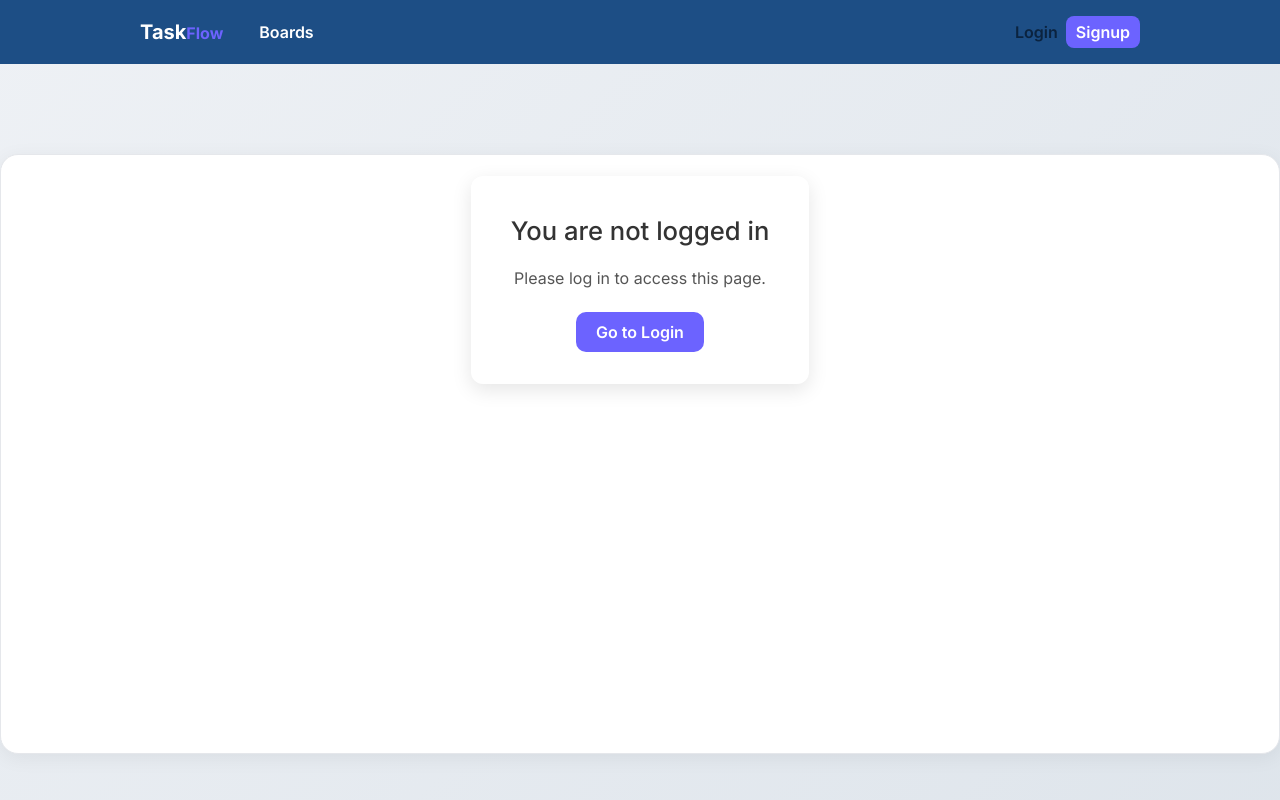
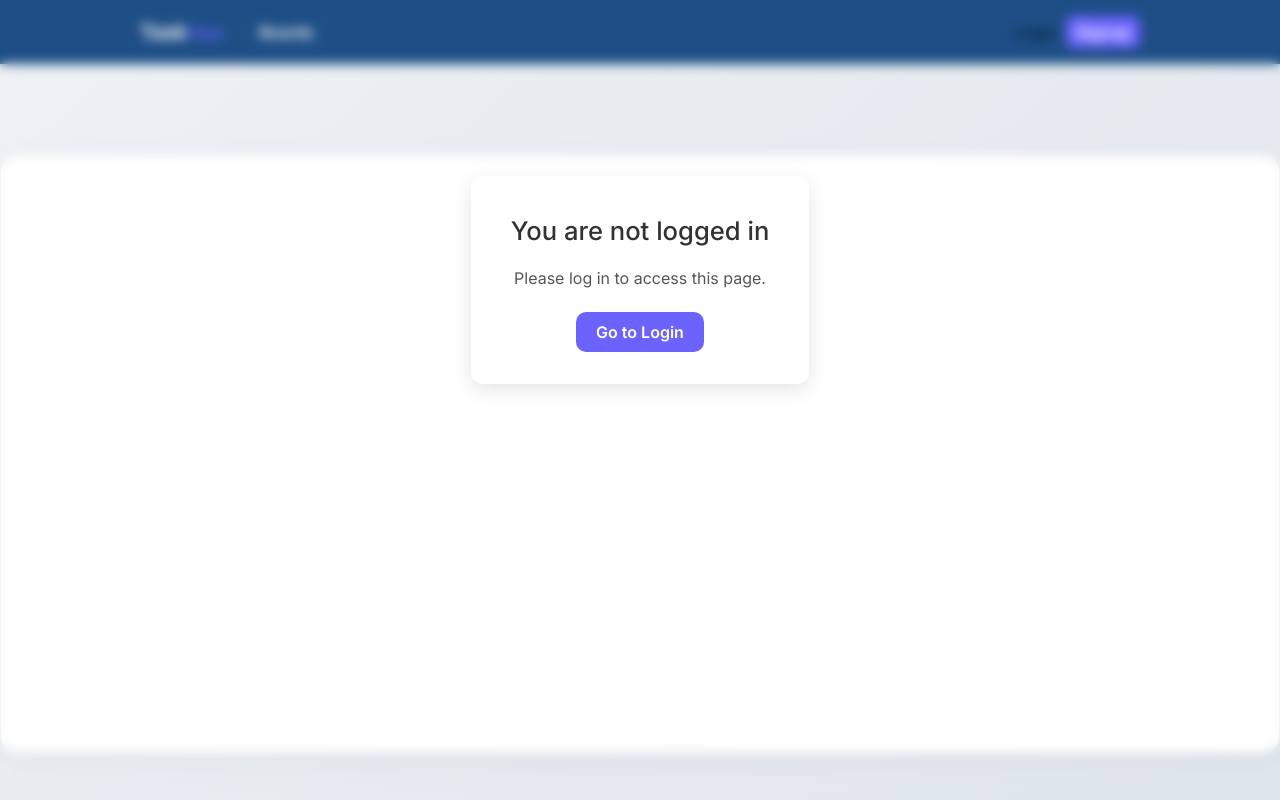
Before and after one commit to deepika5791/task-management-client-app, a React (Vite) app: page / in a window 1280 px wide. Both pictures are taken after a click on the button "Get Started". Shown: the top 800 px of the page. Built offline with nearby package versions, Linux system fonts and the light colour scheme.

Commit message:
added filter

```diff
--- a/src/App.css
+++ b/src/App.css
@@ -50,6 +50,7 @@ body {
   z-index: 999;
 }
 
+
 .wrapper{
   filter:blur(3px);
   background:red;
--- a/src/App.jsx
+++ b/src/App.jsx
@@ -66,12 +66,13 @@ const App = () => {
       <div className={!hideNavbar ? "content-wrapper" : ""}>
         <main className="main-container">
           <Routes>
+
             <Route path="/" element={<FrontPage />} />
             <Route path="/signup" element={<Signup />} />
             <Route path="/login" element={<Login />} />
             <Route path="/board/:id" element={<BoardPage />} />
 
-            {/* ----------- FIXED HOME PAGE (BLUR ONLY BACKGROUND) ----------- */}
+            {/* ------ HOME PAGE ------ */}
             <Route
               path="/home"
               element={
@@ -81,25 +82,24 @@ const App = () => {
                   </div>
                 ) : (
                   <>
-                    {/* Blur only background, NOT GlobalLoginPage */}
                     <div className="blur-background"></div>
-
-                    {/* Clear Login Page */}
                     <GlobalLoginPage />
                   </>
                 )
               }
             />
 
-            {/* Global login page route (NO BLUR) */}
+            {/* ------ GLOBAL LOGIN PAGE (always blur background) ------ */}
             <Route
               path="/globalLoginPage"
               element={
-                <div className="content-wrap">
+                <>
+                  <div className="blur-background"></div>
                   <GlobalLoginPage />
-                </div>
+                </>
               }
             />
+
           </Routes>
         </main>
       </div>
```
